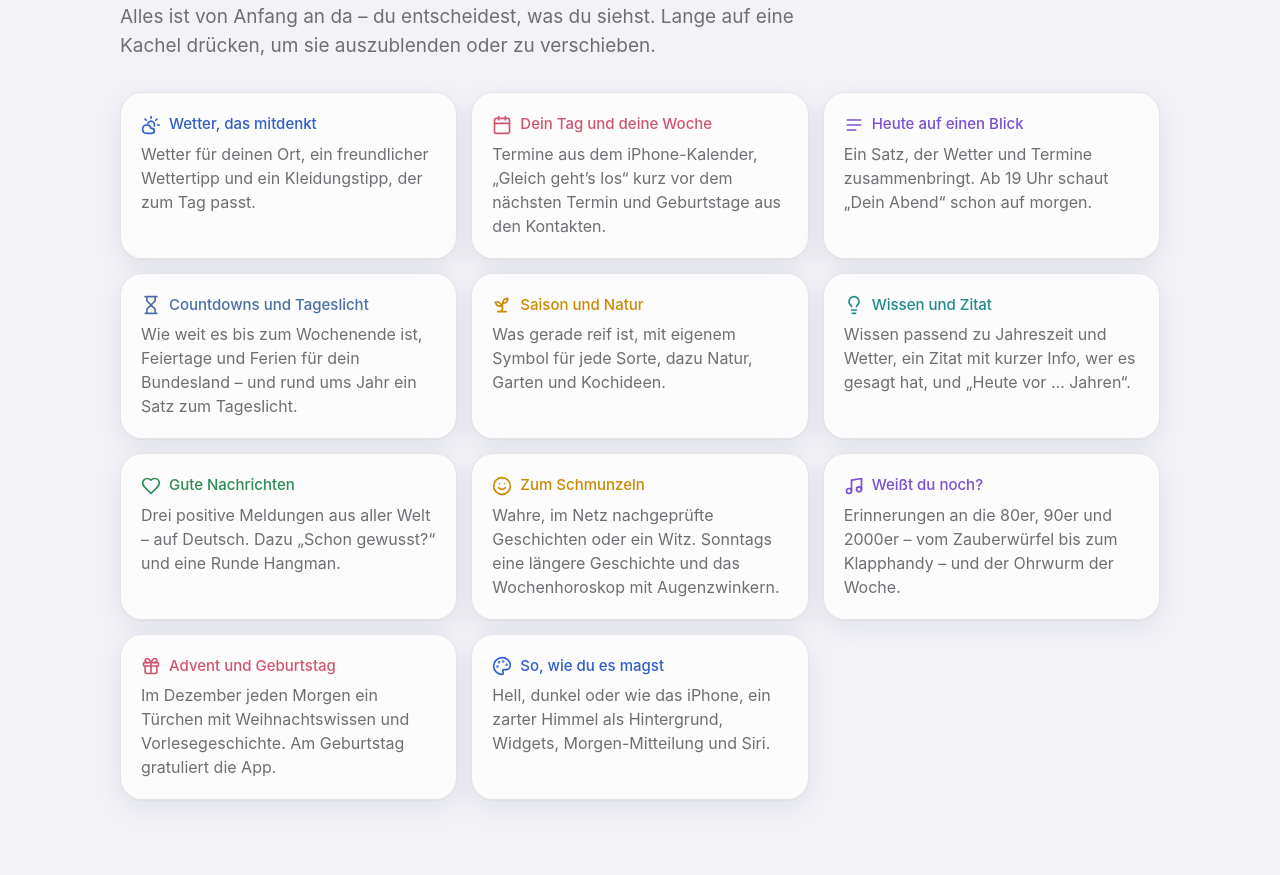
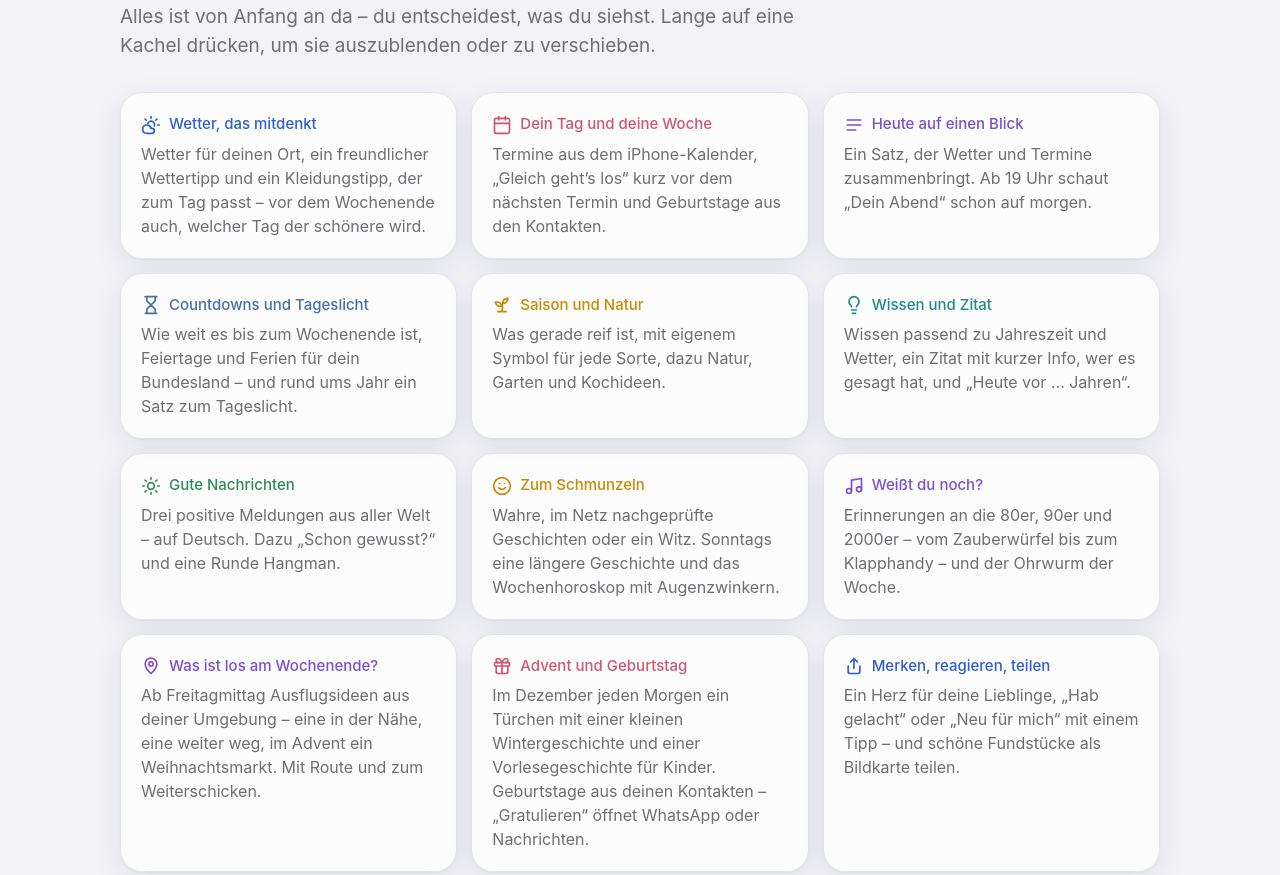
Before and after one commit to GutenMorgenAPP/gutenmorgenapp.github.io, a plain HTML site: page index.html in a window 1280 px wide. Shown: the part 1351-2226 px from the top of the page. Drawn offline with Linux system fonts and the light colour scheme.

Commit message:
Add files via upload

```diff
--- a/index.html
+++ b/index.html
@@ -152,7 +152,7 @@ footer a:hover{color:var(--text)}
     <symbol id="i-coffee" viewBox="0 0 24 24"><path d="M10 2v2M14 2v2M16 8a1 1 0 0 1 1 1v8a4 4 0 0 1-4 4H7a4 4 0 0 1-4-4V9a1 1 0 0 1 1-1h14a4 4 0 1 1 0 8h-1M6 2v2"/></symbol>
     <symbol id="i-down" viewBox="0 0 24 24"><path d="m6 9 6 6 6-6"/></symbol>
     <symbol id="i-swipe" viewBox="0 0 24 24"><path d="M18 8l4 4-4 4M2 12h20"/></symbol>
-    <symbol id="i-mail" viewBox="0 0 24 24"><rect x="2" y="4" width="20" height="16" rx="2"/><path d="m22 7-10 6L2 7"/></symbol>
+    <symbol id="i-pin" viewBox="0 0 24 24"><path d="M12 21s-7-6.2-7-11.5A7 7 0 0 1 19 9.5C19 14.8 12 21 12 21z"/><circle cx="12" cy="9.5" r="2.5"/></symbol><symbol id="i-share" viewBox="0 0 24 24"><path d="M12 3v12M8 7l4-4 4 4"/><path d="M5 12v7a2 2 0 0 0 2 2h10a2 2 0 0 0 2-2v-7"/></symbol><symbol id="i-mail" viewBox="0 0 24 24"><rect x="2" y="4" width="20" height="16" rx="2"/><path d="m22 7-10 6L2 7"/></symbol>
   </defs>
 </svg>
 
@@ -176,7 +176,7 @@ footer a:hover{color:var(--text)}
         <div>Im Dezember im App Store<small>Kostenlos für iPhone</small></div>
       </div>
       <h1>Guten Morgen,<br>der Tag kann kommen.</h1>
-      <p class="lead">Dein Briefing für einen guten Start: Wetter, Termine, ein kluger Gedanke und gute Nachrichten – ruhig zusammengestellt auf einen Blick. Jeden Tag neu, mit kleinen Überraschungen.</p>
+      <p class="lead">Starte jeden Tag mit einem Lächeln: dein persönliches Morgen-Briefing – was heute zählt, dazu etwas zum Staunen, Schmunzeln und Mitraten. Positiv und jeden Morgen anders.</p>
       <div class="pills"><span>Kostenlos</span><span>Ohne Werbung</span><span>Ohne Konto</span><span>Daten bleiben auf dem iPhone</span></div>
     </div>
     <div class="devices">
@@ -206,16 +206,18 @@ footer a:hover{color:var(--text)}
     <h2>Was die App kann.</h2>
     <p class="intro">Alles ist von Anfang an da – du entscheidest, was du siehst. Lange auf eine Kachel drücken, um sie auszublenden oder zu verschieben.</p>
     <div class="grid">
-      <div class="tile"><div class="lbl c-blue"><svg class="i"><use href="#i-cloudsun"/></svg>Wetter, das mitdenkt</div><p>Wetter für deinen Ort, ein freundlicher Wettertipp und ein Kleidungstipp, der zum Tag passt.</p></div>
+      <div class="tile"><div class="lbl c-blue"><svg class="i"><use href="#i-cloudsun"/></svg>Wetter, das mitdenkt</div><p>Wetter für deinen Ort, ein freundlicher Wettertipp und ein Kleidungstipp, der zum Tag passt – vor dem Wochenende auch, welcher Tag der schönere wird.</p></div>
       <div class="tile"><div class="lbl c-rose"><svg class="i"><use href="#i-cal"/></svg>Dein Tag und deine Woche</div><p>Termine aus dem iPhone-Kalender, „Gleich geht’s los“ kurz vor dem nächsten Termin und Geburtstage aus den Kontakten.</p></div>
       <div class="tile"><div class="lbl c-purple"><svg class="i"><use href="#i-text"/></svg>Heute auf einen Blick</div><p>Ein Satz, der Wetter und Termine zusammenbringt. Ab 19 Uhr schaut „Dein Abend“ schon auf morgen.</p></div>
       <div class="tile"><div class="lbl c-steel"><svg class="i"><use href="#i-hourglass"/></svg>Countdowns und Tageslicht</div><p>Wie weit es bis zum Wochenende ist, Feiertage und Ferien für dein Bundesland – und rund ums Jahr ein Satz zum Tageslicht.</p></div>
       <div class="tile"><div class="lbl c-gold"><svg class="i"><use href="#i-sprout"/></svg>Saison und Natur</div><p>Was gerade reif ist, mit eigenem Symbol für jede Sorte, dazu Natur, Garten und Kochideen.</p></div>
       <div class="tile"><div class="lbl c-teal"><svg class="i"><use href="#i-bulb"/></svg>Wissen und Zitat</div><p>Wissen passend zu Jahreszeit und Wetter, ein Zitat mit kurzer Info, wer es gesagt hat, und „Heute vor … Jahren“.</p></div>
-      <div class="tile"><div class="lbl c-green"><svg class="i"><use href="#i-heart"/></svg>Gute Nachrichten</div><p>Drei positive Meldungen aus aller Welt – auf Deutsch. Dazu „Schon gewusst?“ und eine Runde Hangman.</p></div>
+      <div class="tile"><div class="lbl c-green"><svg class="i"><use href="#i-sun"/></svg>Gute Nachrichten</div><p>Drei positive Meldungen aus aller Welt – auf Deutsch. Dazu „Schon gewusst?“ und eine Runde Hangman.</p></div>
       <div class="tile"><div class="lbl c-gold"><svg class="i"><use href="#i-smile"/></svg>Zum Schmunzeln</div><p>Wahre, im Netz nachgeprüfte Geschichten oder ein Witz. Sonntags eine längere Geschichte und das Wochenhoroskop mit Augenzwinkern.</p></div>
       <div class="tile"><div class="lbl c-purple"><svg class="i"><use href="#i-music"/></svg>Weißt du noch?</div><p>Erinnerungen an die 80er, 90er und 2000er – vom Zauberwürfel bis zum Klapphandy – und der Ohrwurm der Woche.</p></div>
-      <div class="tile"><div class="lbl c-rose"><svg class="i"><use href="#i-gift"/></svg>Advent und Geburtstag</div><p>Im Dezember jeden Morgen ein Türchen mit Weihnachtswissen und Vorlesegeschichte. Am Geburtstag gratuliert die App.</p></div>
+      <div class="tile"><div class="lbl c-purple"><svg class="i"><use href="#i-pin"/></svg>Was ist los am Wochenende?</div><p>Ab Freitagmittag Ausflugsideen aus deiner Umgebung – eine in der Nähe, eine weiter weg, im Advent ein Weihnachtsmarkt. Mit Route und zum Weiterschicken.</p></div>
+      <div class="tile"><div class="lbl c-rose"><svg class="i"><use href="#i-gift"/></svg>Advent und Geburtstag</div><p>Im Dezember jeden Morgen ein Türchen mit einer kleinen Wintergeschichte und einer Vorlesegeschichte für Kinder. Geburtstage aus deinen Kontakten – „Gratulieren“ öffnet WhatsApp oder Nachrichten.</p></div>
+      <div class="tile"><div class="lbl c-blue"><svg class="i"><use href="#i-share"/></svg>Merken, reagieren, teilen</div><p>Ein Herz für deine Lieblinge, „Hab gelacht“ oder „Neu für mich“ mit einem Tipp – und schöne Fundstücke als Bildkarte teilen.</p></div>
       <div class="tile"><div class="lbl c-blue"><svg class="i"><use href="#i-palette"/></svg>So, wie du es magst</div><p>Hell, dunkel oder wie das iPhone, ein zarter Himmel als Hintergrund, Widgets, Morgen-Mitteilung und Siri.</p></div>
     </div>
   </div>
```
